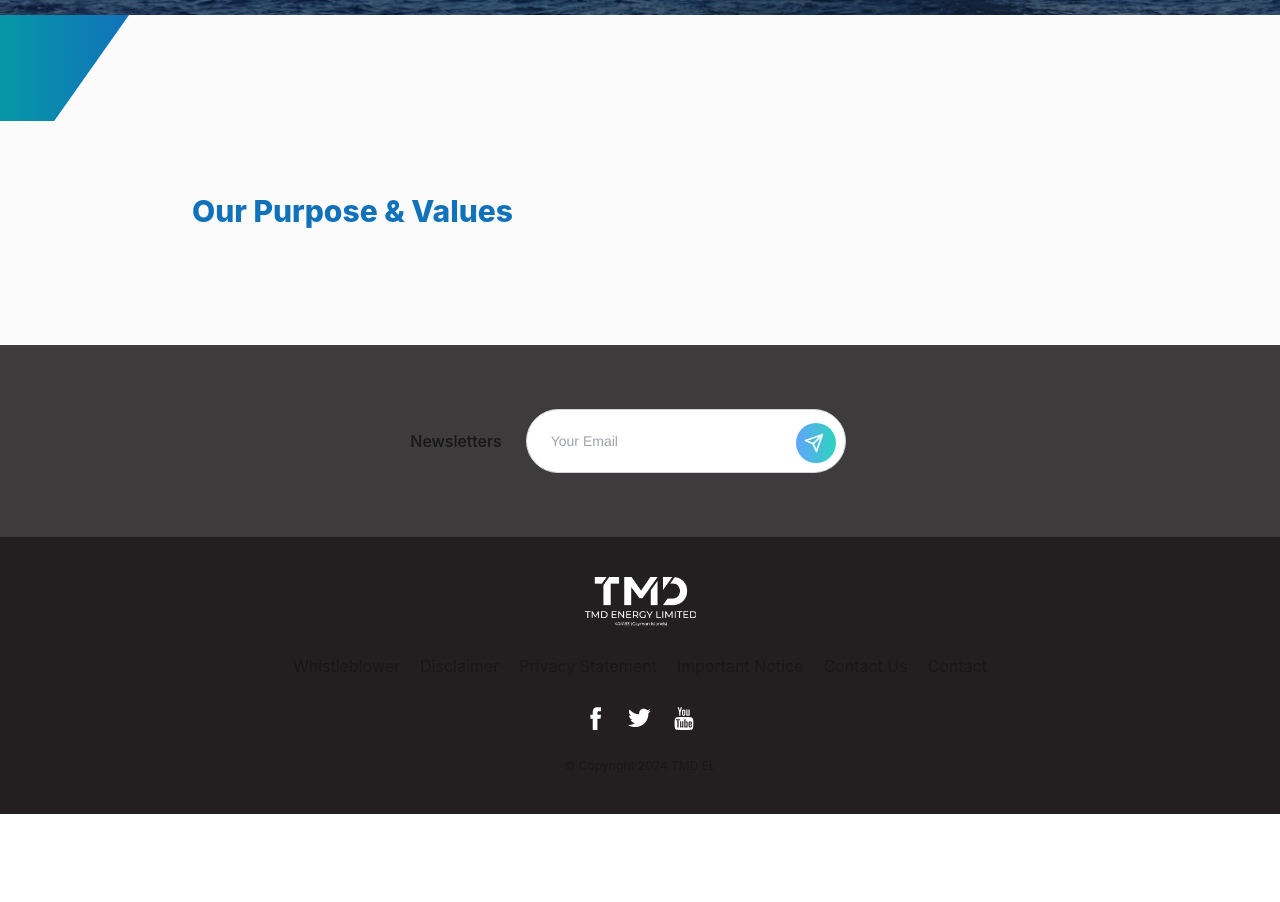
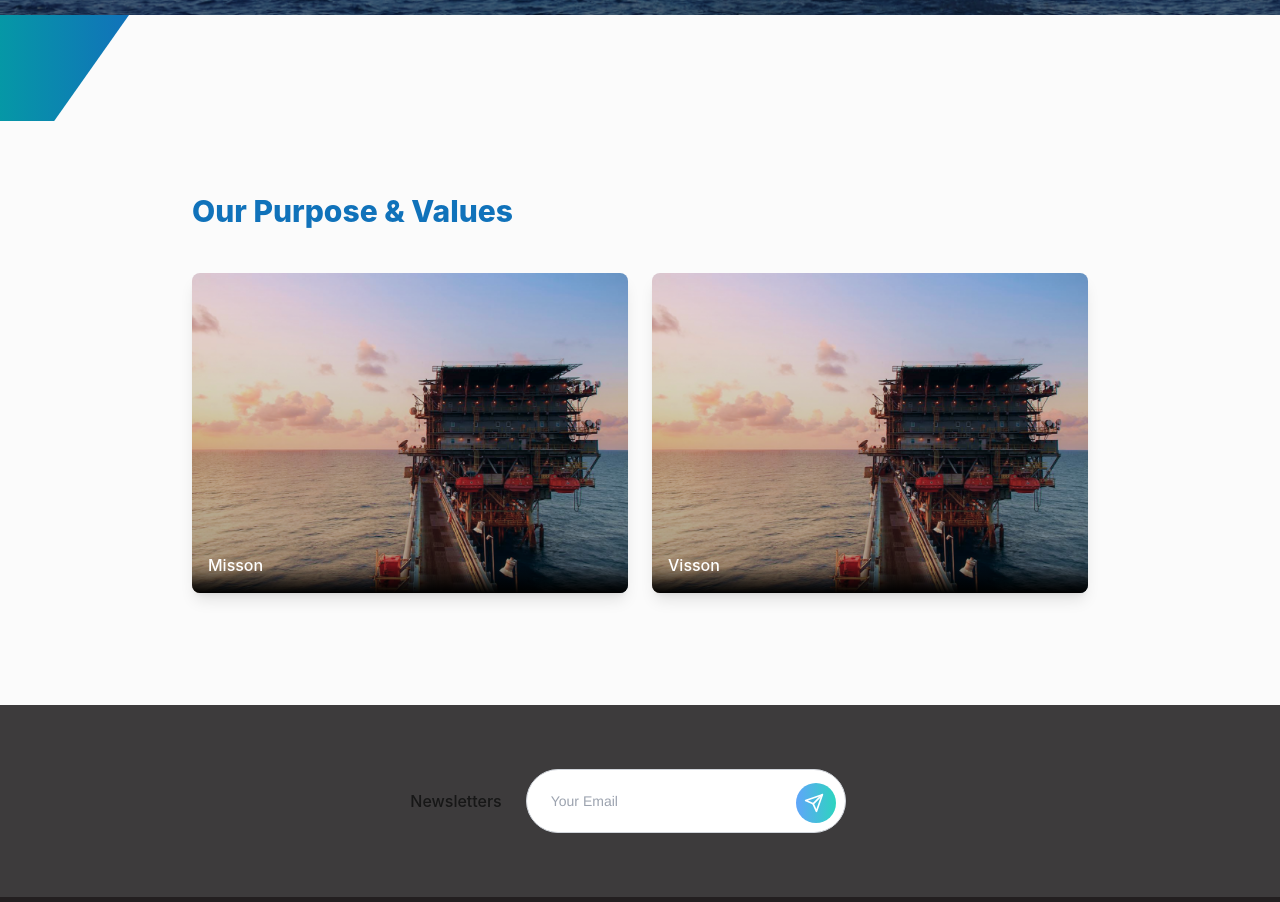
Before and after one commit to aqlhsyfqhsym/tmd-el, a Next.js app: page /about in a window 1280 px wide. Shown: the part 640-1542 px from the top of the page. Before the commit the page ends 1454 px from the top, so only its background shows below. Built offline with nearby package versions, Linux system fonts and the light colour scheme.

Commit message:
feat: Add CardImage component to display images in the Our Purpose section

```diff
--- a/app/about/page.tsx
+++ b/app/about/page.tsx
@@ -3,6 +3,8 @@ import Heading from "@/components/atoms/Heading";
 
 import Hero from "@/components/organisms/Hero";
 import About from "@/data/about.json";
+import CardImage from "@/components/organisms/CardImage";
+
 
 export default function Sustainability() {
   return (
@@ -14,12 +16,13 @@ export default function Sustainability() {
         image={About.hero.image}
       />
       <Vector />
+      <div className="container mx-auto p-10 lg:px-48">
+        <section className="py-4 md:py-8">
+          <Heading heading={About.ourpurpose.title} className="mb-11" />
+          <CardImage cards={About.ourpurpose.image} />
 
-            <div className="container mx-auto p-10 lg:px-48">
-                <section className="py-4 md:py-8">
-                    <Heading heading={About.ourpurpose.title} className="mb-11" />
-                </section>
-            </div>
+        </section>
+      </div>
     </div>
   );
 }
--- a/components/organisms/CardImage/index.tsx
+++ b/components/organisms/CardImage/index.tsx
@@ -10,8 +10,17 @@ interface CardProps {
 
 const DynamicImageCard: React.FC<CardProps> = ({ cards }) => {
   return (
-    <div className="grid grid-cols-1 sm:grid-cols-3 gap-6 pb-10">
-      {cards.map((card, index) => (
+<div  className={`grid gap-6 pb-10 ${
+    cards.length === 1
+      ? "grid-cols-1"
+      : cards.length === 2
+      ? "grid-cols-2"
+      : cards.length === 3
+      ? "grid-cols-3"
+      : "grid-cols-4" // Default to 4 cards per row for 4 or more cards
+  }`}
+>
+{cards.map((card, index) => (
         <a
           key={index}
           href={card.link} // Use the dynamic link
--- a/data/about.json
+++ b/data/about.json
@@ -6,6 +6,18 @@
         "image": "/images/hero/platform.png"
     } ,
     "ourpurpose": {
-        "title": "Our Purpose & Values"
+        "title": "Our Purpose & Values",
+        "image": [
+            {
+                "image": "/images/hero/planta.png",
+                "text": "Misson",
+                "link": "#"
+            },
+            {
+                "image": "/images/hero/planta.png",
+                "text": "Visson",
+                "link": "#"
+            }
+        ]
      }
 }
```
